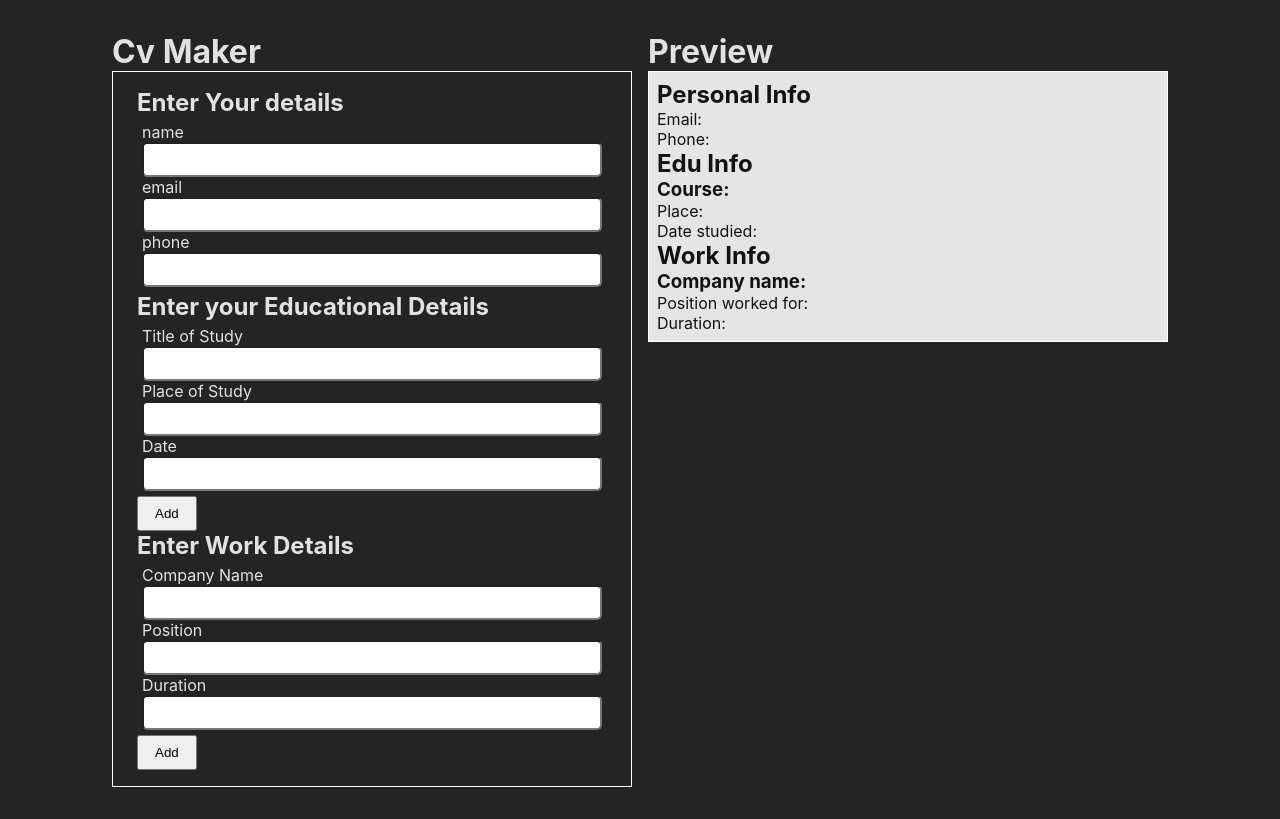
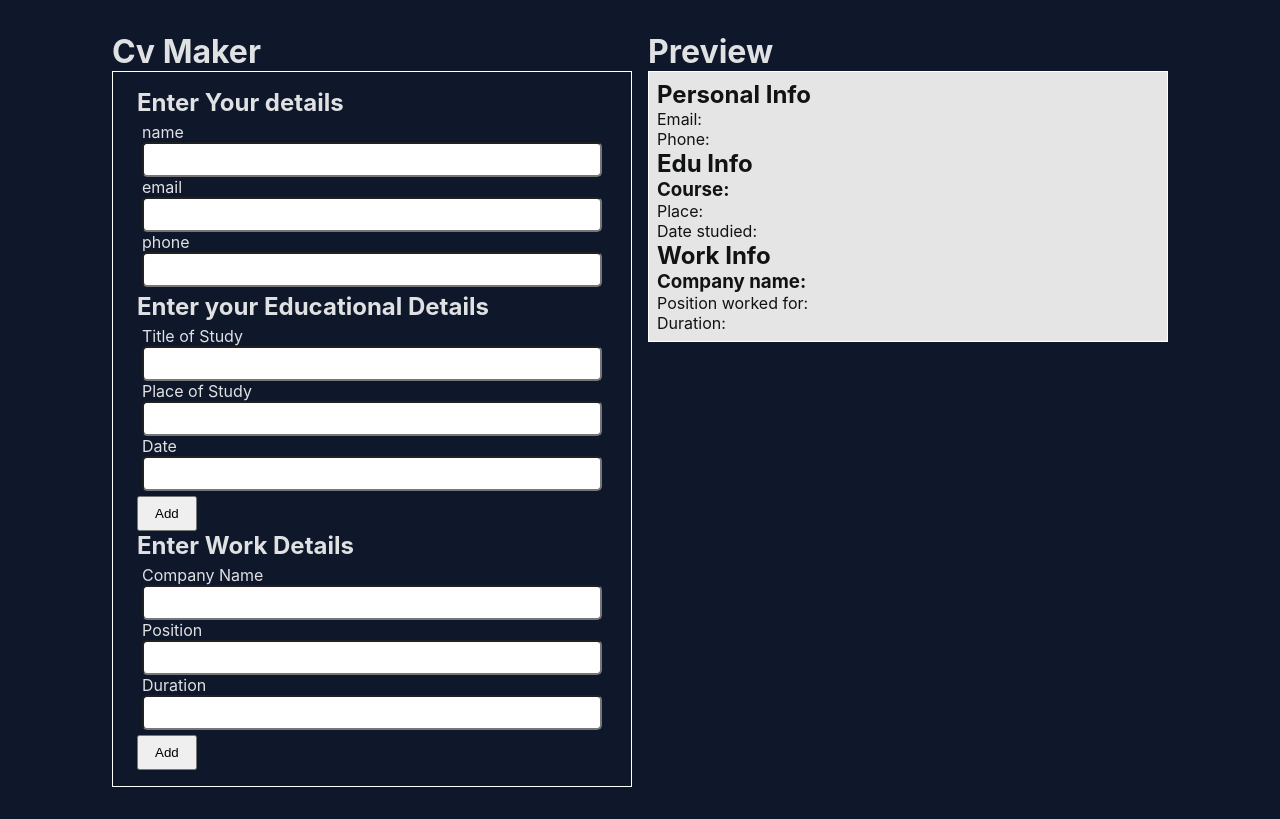
Before and after one commit to RazaNaqsh/CvCreator-React, a React (Vite) app: page / in a window 1280 px wide. Built offline with nearby package versions, Linux system fonts and the light colour scheme.

Commit message:
Stylings started

```diff
--- a/src/styles/app.scss
+++ b/src/styles/app.scss
@@ -12,7 +12,7 @@
 
 body {
 	margin: 2rem 7rem;
-	background-color: #242424;
+	background-color: #0f172a;
 	color: rgba(255, 255, 255, 0.87);
 }
 
```
Also changed, not shown: 1 other file (tests, documents, lock files or other folders).
